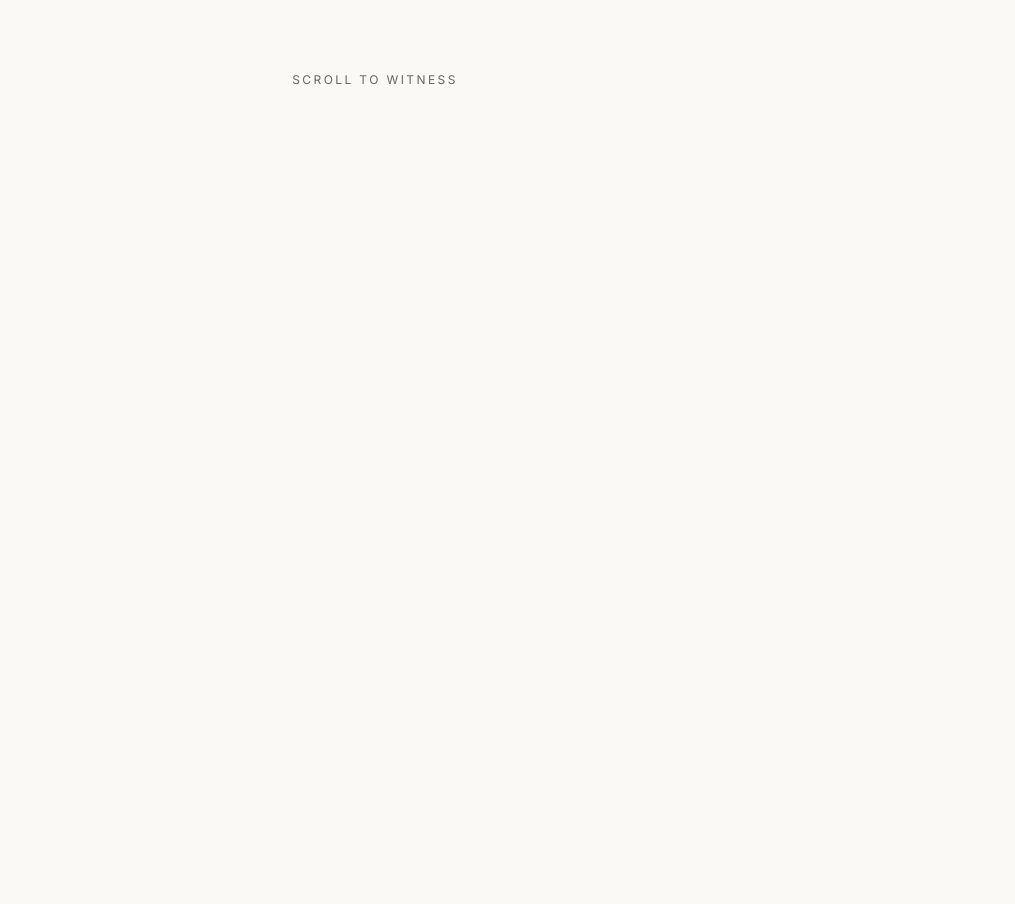
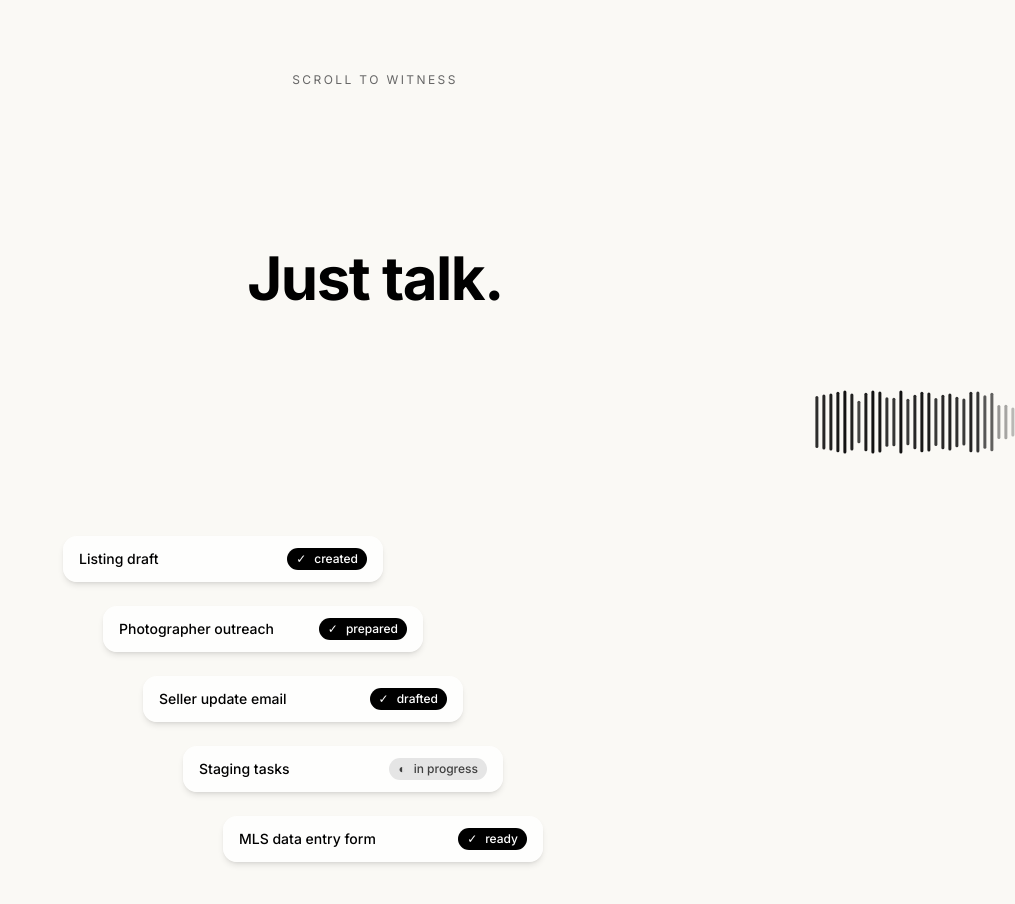
Before and after one commit to nsd97/ArchieOS-Documents, a Next.js app in the folder archieos-landing/: page / in a window 1280 px wide. Shown: the part 680-1584 px from the top of the page, without its empty margins (265-1280 px from the left). Before the commit the page ends 800 px from the top, so only its background shows below. Built offline with nearby package versions, Linux system fonts and the light colour scheme.

Commit message:
Add Stream section with task cards and UI components
- Add StreamSection with animated task cards showing AI delegation flow
- Add TaskCard component for displaying task state transitions
- Add Badge and Card UI components
- Update dependencies and page layout

```diff
--- a/archieos-landing/app/page.tsx
+++ b/archieos-landing/app/page.tsx
@@ -1,5 +1,6 @@
 import { Header } from "@/components/layout/Header"
 import { HeroSection } from "@/components/landing/sections/HeroSection"
+import { StreamSection } from "@/components/landing/sections/StreamSection"
 
 export default function LandingPage() {
   return (
@@ -7,7 +8,7 @@ export default function LandingPage() {
       <Header />
       <main>
         <HeroSection />
-        {/* Future sections added here */}
+        <StreamSection />
       </main>
     </>
   )
--- /dev/null
+++ b/archieos-landing/components/landing/TaskCard.tsx
@@ -0,0 +1,52 @@
+"use client"
+
+import { Card, CardContent } from "@/components/ui/card"
+import { Badge } from "@/components/ui/badge"
+import { cn } from "@/lib/utils"
+
+export type TaskStatus = "created" | "prepared" | "drafted" | "in_progress" | "ready"
+
+interface TaskCardProps {
+  task: string
+  status: TaskStatus
+  className?: string
+  style?: React.CSSProperties
+}
+
+const statusConfig: Record<TaskStatus, { label: string; icon: string; variant: "default" | "secondary" | "outline" }> = {
+  created: { label: "created", icon: "✓", variant: "default" },
+  prepared: { label: "prepared", icon: "✓", variant: "default" },
+  drafted: { label: "drafted", icon: "✓", variant: "default" },
+  ready: { label: "ready", icon: "✓", variant: "default" },
+  in_progress: { label: "in progress", icon: "◐", variant: "secondary" },
+}
+
+export function TaskCard({ task, status, className, style }: TaskCardProps) {
+  const config = statusConfig[status]
+
+  return (
+    <Card
+      className={cn(
+        "bg-white/80 backdrop-blur-sm border-0 shadow-md py-3",
+        "transition-all duration-300",
+        className
+      )}
+      style={style}
+    >
+      <CardContent className="px-4 py-0 flex items-center justify-between gap-4">
+        <span className="text-sm font-medium text-foreground">{task}</span>
+        <Badge
+          variant={config.variant}
+          className={cn(
+            "text-xs shrink-0",
+            config.variant === "default" && "bg-black text-white",
+            config.variant === "secondary" && "bg-neutral-200 text-neutral-700"
+          )}
+        >
+          <span className="mr-1">{config.icon}</span>
+          {config.label}
+        </Badge>
+      </CardContent>
+    </Card>
+  )
+}
--- /dev/null
+++ b/archieos-landing/components/landing/sections/StreamSection.tsx
@@ -0,0 +1,124 @@
+"use client"
+
+import { useEffect, useRef, useState } from "react"
+import { Section } from "@/components/layout/Section"
+import { LiveWaveform } from "@/components/ui/waveform"
+import { TaskCard, type TaskStatus } from "@/components/landing/TaskCard"
+import { cn } from "@/lib/utils"
+
+interface Task {
+  task: string
+  status: TaskStatus
+}
+
+const tasks: Task[] = [
+  { task: "Listing draft", status: "created" },
+  { task: "Photographer outreach", status: "prepared" },
+  { task: "Seller update email", status: "drafted" },
+  { task: "Staging tasks", status: "in_progress" },
+  { task: "MLS data entry form", status: "ready" },
+]
+
+export function StreamSection() {
+  const sectionRef = useRef<HTMLDivElement>(null)
+  const [isVisible, setIsVisible] = useState(false)
+  const [visibleCards, setVisibleCards] = useState<number[]>([])
+
+  // Intersection Observer to detect when section is in view
+  useEffect(() => {
+    const observer = new IntersectionObserver(
+      ([entry]) => {
+        if (entry.isIntersecting && !isVisible) {
+          setIsVisible(true)
+        }
+      },
+      { threshold: 0.3 }
+    )
+
+    if (sectionRef.current) {
+      observer.observe(sectionRef.current)
+    }
+
+    return () => observer.disconnect()
+  }, [isVisible])
+
+  // Staggered card appearance
+  useEffect(() => {
+    if (!isVisible) return
+
+    // Start showing cards after waveform has been visible for 500ms
+    const initialDelay = setTimeout(() => {
+      tasks.forEach((_, index) => {
+        setTimeout(() => {
+          setVisibleCards((prev) => [...prev, index])
+        }, index * 300) // 300ms stagger between cards
+      })
+    }, 500)
+
+    return () => clearTimeout(initialDelay)
+  }, [isVisible])
+
+  return (
+    <Section
+      id="stream"
+      className="py-24 md:py-32 overflow-hidden"
+    >
+      <div ref={sectionRef}>
+        {/* Header */}
+        <h2 className="text-4xl md:text-5xl lg:text-6xl font-bold tracking-tight text-center mb-12 md:mb-16">
+          Just talk.
+        </h2>
+
+        {/* Full-width streaming waveform */}
+        <div className="w-full">
+          <LiveWaveform
+            active={isVisible}
+            mode="scrolling"
+            prefill={true}
+            minHeight={0.15}
+            speed={isVisible ? 35 : 0}
+            height={100}
+            barCount={80}
+            barWidth={3}
+            barGap={4}
+            barColor="#000000"
+            fadeEdges={true}
+            fadeWidth={48}
+          />
+        </div>
+
+        {/* Task cards - cascading diagonal layout */}
+        <div className="max-w-2xl mx-auto px-6 mt-12 md:mt-16">
+          <div className="relative min-h-[400px]">
+            {tasks.map((task, index) => {
+              const leftOffset = index * 40
+              const topOffset = index * 70
+              const delayMs = index * 100
+
+              return (
+                <TaskCard
+                  key={task.task}
+                  task={task.task}
+                  status={task.status}
+                  className={cn(
+                    "absolute w-[280px] md:w-[320px]",
+                    "opacity-0 translate-y-4",
+                    visibleCards.includes(index) && "opacity-100 translate-y-0"
+                  )}
+                  style={{
+                    left: leftOffset + "px",
+                    top: topOffset + "px",
+                    transitionDelay: delayMs + "ms",
+                    transitionProperty: "opacity, transform",
+                    transitionDuration: "500ms",
+                    transitionTimingFunction: "ease-out",
+                  }}
+                />
+              )
+            })}
+          </div>
+        </div>
+      </div>
+    </Section>
+  )
+}
--- /dev/null
+++ b/archieos-landing/components/ui/badge.tsx
@@ -0,0 +1,46 @@
+import * as React from "react"
+import { Slot } from "@radix-ui/react-slot"
+import { cva, type VariantProps } from "class-variance-authority"
+
+import { cn } from "@/lib/utils"
+
+const badgeVariants = cva(
+  "inline-flex items-center justify-center rounded-full border px-2 py-0.5 text-xs font-medium w-fit whitespace-nowrap shrink-0 [&>svg]:size-3 gap-1 [&>svg]:pointer-events-none focus-visible:border-ring focus-visible:ring-ring/50 focus-visible:ring-[3px] aria-invalid:ring-destructive/20 dark:aria-invalid:ring-destructive/40 aria-invalid:border-destructive transition-[color,box-shadow] overflow-hidden",
+  {
+    variants: {
+      variant: {
+        default:
+          "border-transparent bg-primary text-primary-foreground [a&]:hover:bg-primary/90",
+        secondary:
+          "border-transparent bg-secondary text-secondary-foreground [a&]:hover:bg-secondary/90",
+        destructive:
+          "border-transparent bg-destructive text-white [a&]:hover:bg-destructive/90 focus-visible:ring-destructive/20 dark:focus-visible:ring-destructive/40 dark:bg-destructive/60",
+        outline:
+          "text-foreground [a&]:hover:bg-accent [a&]:hover:text-accent-foreground",
+      },
+    },
+    defaultVariants: {
+      variant: "default",
+    },
+  }
+)
+
+function Badge({
+  className,
+  variant,
+  asChild = false,
+  ...props
+}: React.ComponentProps<"span"> &
+  VariantProps<typeof badgeVariants> & { asChild?: boolean }) {
+  const Comp = asChild ? Slot : "span"
+
+  return (
+    <Comp
+      data-slot="badge"
+      className={cn(badgeVariants({ variant }), className)}
+      {...props}
+    />
+  )
+}
+
+export { Badge, badgeVariants }
--- /dev/null
+++ b/archieos-landing/components/ui/card.tsx
@@ -0,0 +1,92 @@
+import * as React from "react"
+
+import { cn } from "@/lib/utils"
+
+function Card({ className, ...props }: React.ComponentProps<"div">) {
+  return (
+    <div
+      data-slot="card"
+      className={cn(
+        "bg-card text-card-foreground flex flex-col gap-6 rounded-xl border py-6 shadow-sm",
+        className
+      )}
+      {...props}
+    />
+  )
+}
+
+function CardHeader({ className, ...props }: React.ComponentProps<"div">) {
+  return (
+    <div
+      data-slot="card-header"
+      className={cn(
+        "@container/card-header grid auto-rows-min grid-rows-[auto_auto] items-start gap-2 px-6 has-data-[slot=card-action]:grid-cols-[1fr_auto] [.border-b]:pb-6",
+        className
+      )}
+      {...props}
+    />
+  )
+}
+
+function CardTitle({ className, ...props }: React.ComponentProps<"div">) {
+  return (
+    <div
+      data-slot="card-title"
+      className={cn("leading-none font-semibold", className)}
+      {...props}
+    />
+  )
+}
+
+function CardDescription({ className, ...props }: React.ComponentProps<"div">) {
+  return (
+    <div
+      data-slot="card-description"
+      className={cn("text-muted-foreground text-sm", className)}
+      {...props}
+    />
+  )
+}
+
+function CardAction({ className, ...props }: React.ComponentProps<"div">) {
+  return (
+    <div
+      data-slot="card-action"
+      className={cn(
+        "col-start-2 row-span-2 row-start-1 self-start justify-self-end",
+        className
+      )}
+      {...props}
+    />
+  )
+}
+
+function CardContent({ className, ...props }: React.ComponentProps<"div">) {
+  return (
+    <div
+      data-slot="card-content"
+      className={cn("px-6", className)}
+      {...props}
+    />
+  )
+}
+
+function CardFooter({ className, ...props }: React.ComponentProps<"div">) {
+  return (
+    <div
+      data-slot="card-footer"
+      className={cn("flex items-center px-6 [.border-t]:pt-6", className)}
+      {...props}
+    />
+  )
+}
+
+export {
+  Card,
+  CardHeader,
+  CardFooter,
+  CardTitle,
+  CardAction,
+  CardDescription,
+  CardContent,
+}
--- a/archieos-landing/package.json
+++ b/archieos-landing/package.json
@@ -9,6 +9,7 @@
     "lint": "eslint"
   },
   "dependencies": {
+    "@radix-ui/react-slot": "^1.2.4",
     "class-variance-authority": "^0.7.1",
     "clsx": "^2.1.1",
     "lucide-react": "^0.555.0",
```
Also changed, not shown: 2 other files (tests, documents, lock files or other folders).
